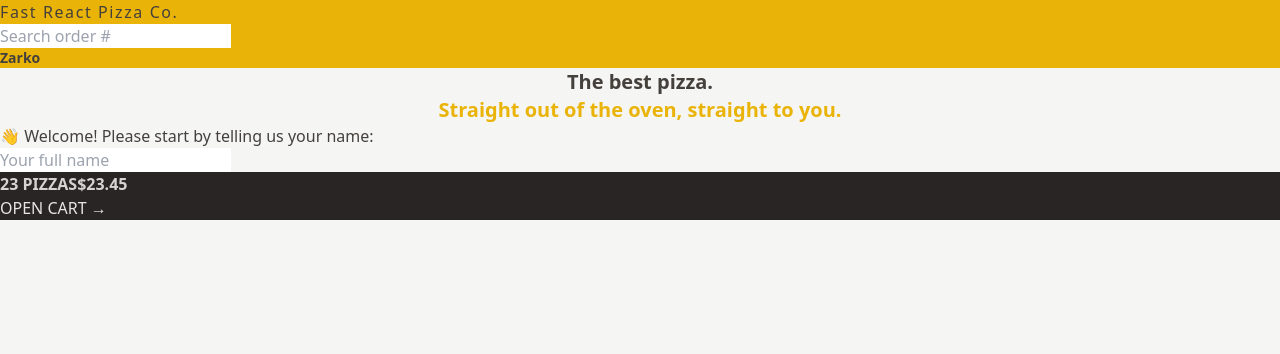
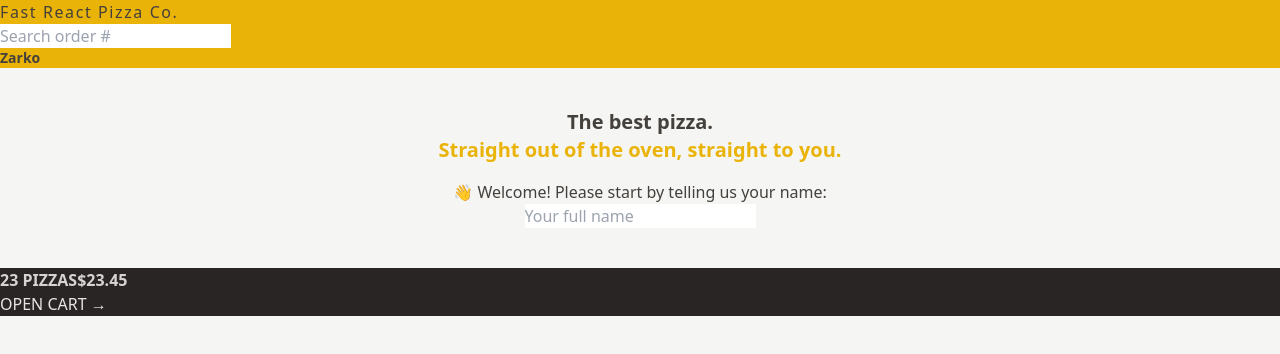
Before and after one commit to SenseiZarkoDukic/fast-react-pizza, a React (Vite) app: page / in a window 1280 px wide. Shown: the top 354 px of the page. Built offline with nearby package versions, Linux system fonts and the light colour scheme.

Commit message:
Add margins to home and its elements

```diff
--- a/src/ui/Home.jsx
+++ b/src/ui/Home.jsx
@@ -2,8 +2,8 @@
 
 function Home() {
   return (
-    <div>
-      <h1 className="text-center text-xl font-semibold">
+    <div className="my-10 text-center">
+      <h1 className="mb-4 text-xl font-semibold">
         The best pizza.
         <br />
         <span className="text-yellow-500">
```
